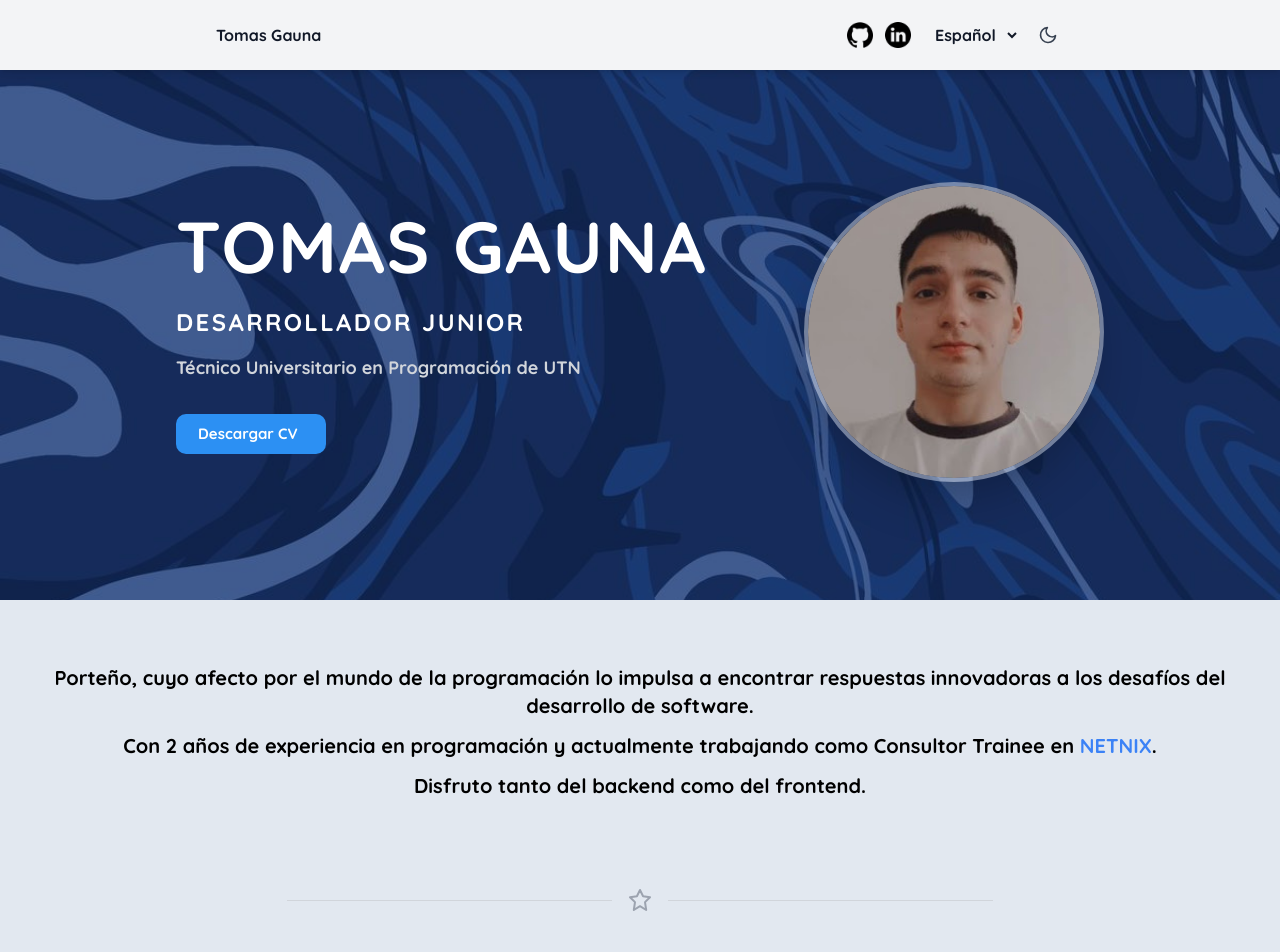
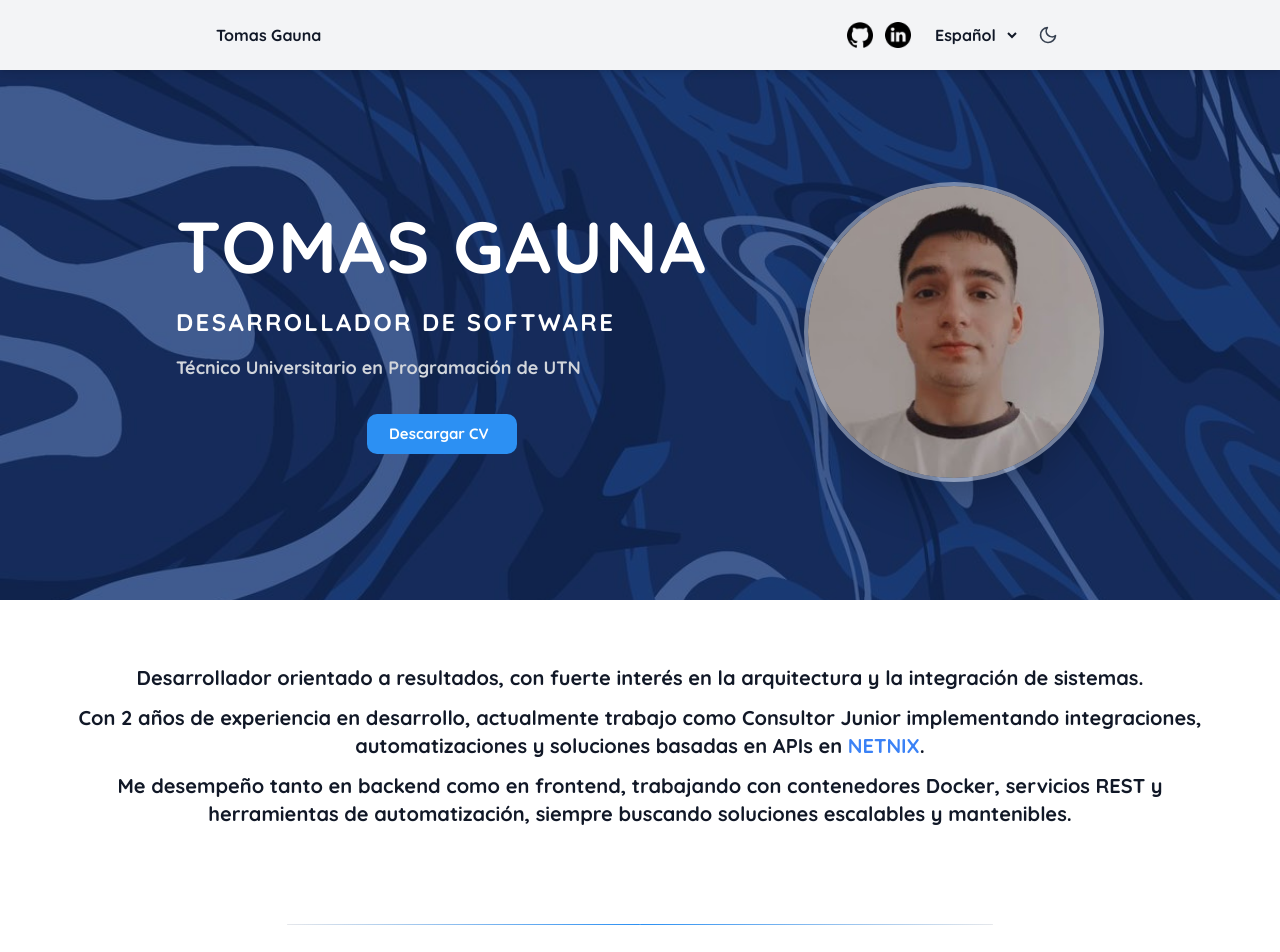
Before and after one commit to TomasGauna/TomasGauna.github.io, a Next.js app: page / in a window 1280 px wide. Shown: the top 952 px of the page. Built offline with nearby package versions, Linux system fonts and the light colour scheme.

Commit message:
feat: enhance Presentacion and Separator components with improved layout and animations; update Spanish translations

```diff
--- a/app/components/Presentacion/Presentacion.tsx
+++ b/app/components/Presentacion/Presentacion.tsx
@@ -37,8 +37,19 @@ const Presentacion: React.FC<PresentacionProps> = ({ translations }) => {
         {/* Contenido */}
         <div className="relative z-10 flex justify-center items-center gap-10 lg:gap-24 lg:flex-row flex-col w-full max-w-5xl mx-auto px-8 lg:px-12 py-16 lg:py-24">
 
-          {/* Texto izquierda */}
-          <div className="flex flex-col gap-2 lg:gap-4 text-center lg:text-left text-white w-full">
+          {/* Foto - arriba en mobile, derecha en desktop */}
+          <div className="flex justify-center shrink-0 lg:order-2">
+            <Image
+              src="/foto/tomi.jpg"
+              alt="Foto de perfil"
+              width={320}
+              height={320}
+              className="rounded-full shadow-2xl border-4 border-white/40 hover:scale-105 transition-transform duration-300 lg:w-[300px] lg:h-[300px] w-40 h-40 object-cover"
+            />
+          </div>
+
+          {/* Texto - abajo en mobile, izquierda en desktop */}
+          <div className="flex flex-col gap-2 lg:gap-4 text-center lg:text-left text-white w-full lg:order-1">
             <p className="lg:text-7xl text-5xl font-black leading-tight tracking-wide">
               {translations.nombre}
             </p>
@@ -48,22 +59,10 @@ const Presentacion: React.FC<PresentacionProps> = ({ translations }) => {
             <p className="lg:text-lg text-sm text-gray-300 font-light">
               {translations.educacion}
             </p>
-            <div className="flex lg:justify-start justify-center mt-2 lg:mt-4">
+            <div className="flex justify-center mt-2 lg:mt-4">
               <Button label={translations.boton} />
             </div>
           </div>
-
-          {/* Foto derecha */}
-          <div className="flex justify-center shrink-0">
-            <Image
-              src="/foto/tomi.jpg"
-              alt="Foto de perfil"
-              width={320}
-              height={320}
-              className="rounded-full shadow-2xl border-4 border-white/40 hover:scale-105 transition-transform duration-300 lg:w-[300px] lg:h-[300px] w-40 h-40 object-cover"
-            />
-          </div>
-
         </div>
       </div>
 
--- a/app/components/Separator/Separator.tsx
+++ b/app/components/Separator/Separator.tsx
@@ -1,16 +1,60 @@
-import React from 'react';
+import React, { useEffect, useRef, useState } from 'react';
 
-function Separator() {
+interface SeparatorProps {
+    isDark?: boolean;
+}
+
+function Separator({ isDark = false }: SeparatorProps) {
+    const [progress, setProgress] = useState(0);
+    const ref = useRef<HTMLDivElement>(null);
+
+    useEffect(() => {
+        const observer = new IntersectionObserver(
+            ([entry]) => {
+                if (entry.isIntersecting) {
+                    setProgress(0);
+                    let current = 0;
+                    const interval = setInterval(() => {
+                        current += 1;
+                        setProgress(current);
+                        if (current >= 100) clearInterval(interval);
+                    }, 20);
+                }
+            },
+            { threshold: 0.5 }
+        );
+
+        if (ref.current) observer.observe(ref.current);
+        return () => observer.disconnect();
+    }, []);
+
     return (
-        <div className="flex items-center justify-center my-8">
-            <div className="w-10/12  flex items-center">
-                <div className="border-t border-gray-300 flex-grow"></div>
-                <div className="mx-4">
-                    <svg className="w-6 h-6 text-gray-400" fill="none" stroke="currentColor" viewBox="0 0 24 24" xmlns="http://www.w3.org/2000/svg">
-                        <path strokeLinecap="round" strokeLinejoin="round" strokeWidth="2" d="M12 2l3.09 6.26L22 9.27l-5 4.87L18.18 22 12 18.18 5.82 22 7 14.14 2 9.27l6.91-1.01L12 2z"></path>
-                    </svg>
+        <div ref={ref} className="flex items-center justify-center my-10">
+            <div className="w-11/12 sm:w-10/12 flex items-center">
+
+                {/* Línea izquierda */}
+                <div className={`flex-grow h-[1px] sm:h-[1px] rounded-full overflow-hidden ${isDark ? 'bg-gray-500' : 'bg-gray-200'}`}>
+                    <div
+                        className="h-full"
+                        style={{
+                            width: `${progress}%`,
+                            marginLeft: 'auto',
+                            background: 'linear-gradient(to left, #2c90f3, transparent)',
+                        }}
+                    />
                 </div>
-                <div className="border-t border-gray-300 flex-grow"></div>
+
+                {/* Línea derecha */}
+                <div className={`flex-grow h-[1px] sm:h-[1px] rounded-full overflow-hidden ${isDark ? 'bg-gray-500' : 'bg-gray-200'}`}>
+                    <div
+                        className="h-full"
+                        style={{
+                            width: `${progress}%`,
+                            background: 'linear-gradient(to right, #2c90f3, transparent)',
+                        }}
+                    />
+                </div>
+
             </div>
         </div>
     );
--- a/app/page.tsx
+++ b/app/page.tsx
@@ -29,45 +29,43 @@ export default function Home() {
 
   const translations = language === 'es' ? translationsES : translationsEN;
 
-  return (
-    <div className='min-h-screen w-full overflow-x-hidden'>
+return (
+    <div className={`min-h-screen w-full overflow-x-hidden transition-colors duration-300 ${isDark ? 'bg-gray-900 text-white' : 'bg-white text-gray-900'}`}>
       <Header onLanguageChange={handleLanguageChange} onThemeChange={handleThemeChange} isDark={isDark} />
 
-      {/* Presentacion fuera del contenedor centrado, ocupa todo el ancho */}
       <Reveal width="100%">
         <Presentacion translations={translations.presentacion} />
       </Reveal>
 
-      {/* El resto centrado */}
       <div className='max-w-4xl mx-auto px-6'>
         <Reveal width='100%'>
-          <Separator />
+          <Separator isDark={isDark} />
         </Reveal>
-        <Reveal width="100%">
-          <Experiencia translations={translations.experiencia} />
+        {/* <Reveal width="100%">
+          <Experiencia translations={translations.experiencia} isDark={isDark} />
         </Reveal>
         <Reveal width='100%'>
           <Separator />
         </Reveal>
         <Reveal width="100%">
-          <Stack />
+          <Stack isDark={isDark} />
         </Reveal>
         <Reveal width='100%'>
           <Separator />
         </Reveal>
         <Reveal width="100%">
-          <Educacion />
+          <Educacion isDark={isDark} />
         </Reveal>
         <Reveal width='100%'>
           <Separator />
         </Reveal>
         <Reveal width="100%">
-          <Contacto />
+          <Contacto isDark={isDark} />
         </Reveal>
         <Reveal width='100%'>
           <Separator />
         </Reveal>
-        <Footer />
+        <Footer isDark={isDark} /> */}
       </div>
       <ToastContainer />
     </div>
--- a/app/translations/es.json
+++ b/app/translations/es.json
@@ -1,12 +1,12 @@
 {
     "presentacion": {
       "nombre": "TOMAS GAUNA",
-      "titulo": "DESARROLLADOR JUNIOR",
+      "titulo": "DESARROLLADOR DE SOFTWARE",
       "educacion": "Técnico Universitario en Programación de UTN",
       "boton": "Descargar CV",
-      "descripcion1": "Porteño, cuyo afecto por el mundo de la programación lo impulsa a encontrar respuestas innovadoras a los desafíos del desarrollo de software.",
-      "descripcion2": "Con 2 años de experiencia en programación y actualmente trabajando como Consultor Trainee en",
-      "descripcion3": "Disfruto tanto del backend como del frontend."
+      "descripcion1": "Desarrollador orientado a resultados, con fuerte interés en la arquitectura y la integración de sistemas.",
+      "descripcion2": "Con 2 años de experiencia en desarrollo, actualmente trabajo como Consultor Junior implementando integraciones, automatizaciones y soluciones basadas en APIs en ",
+      "descripcion3": "Me desempeño tanto en backend como en frontend, trabajando con contenedores Docker, servicios REST y herramientas de automatización, siempre buscando soluciones escalables y mantenibles."
     },
     "experiencia": {
       "title": "Experiencia",
```
